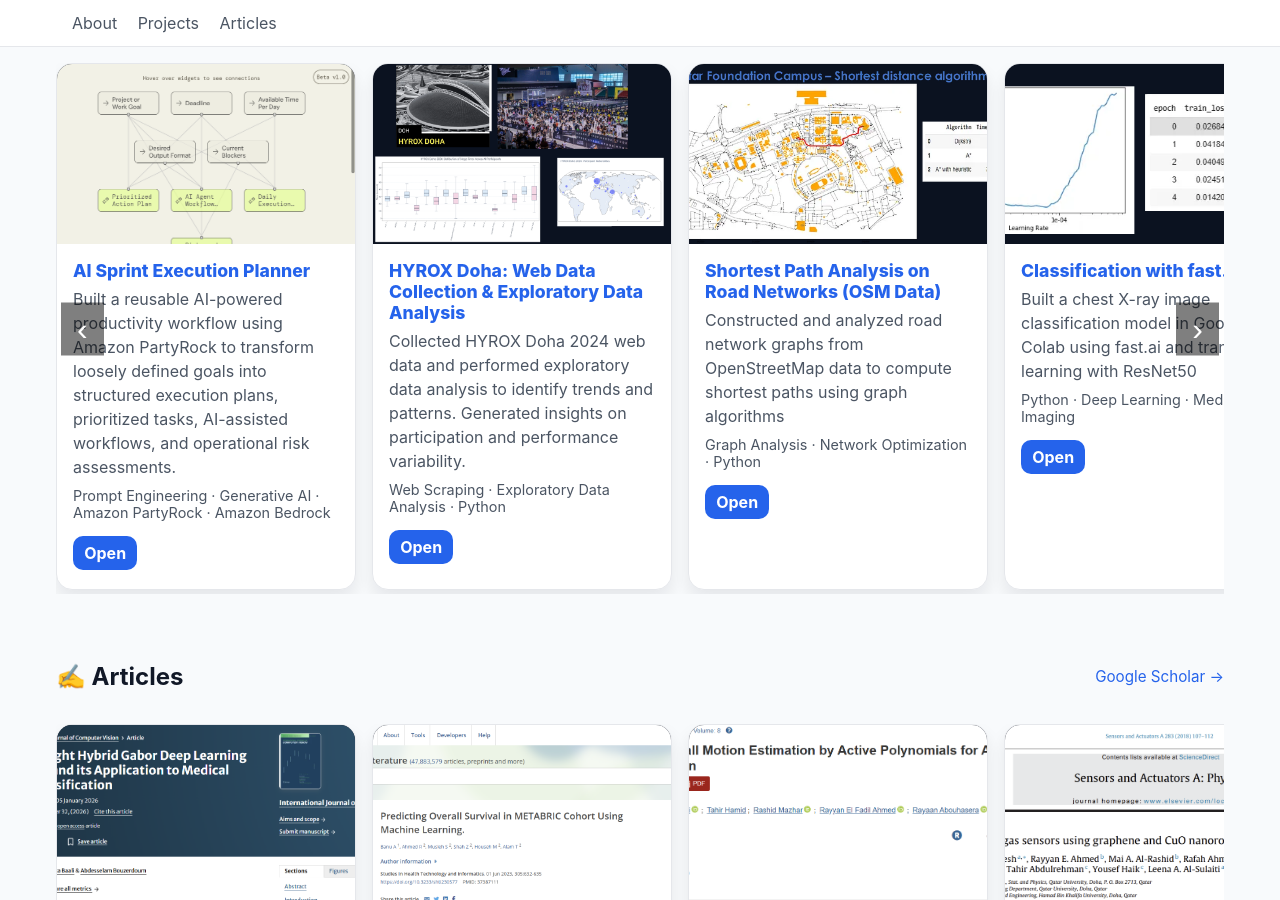
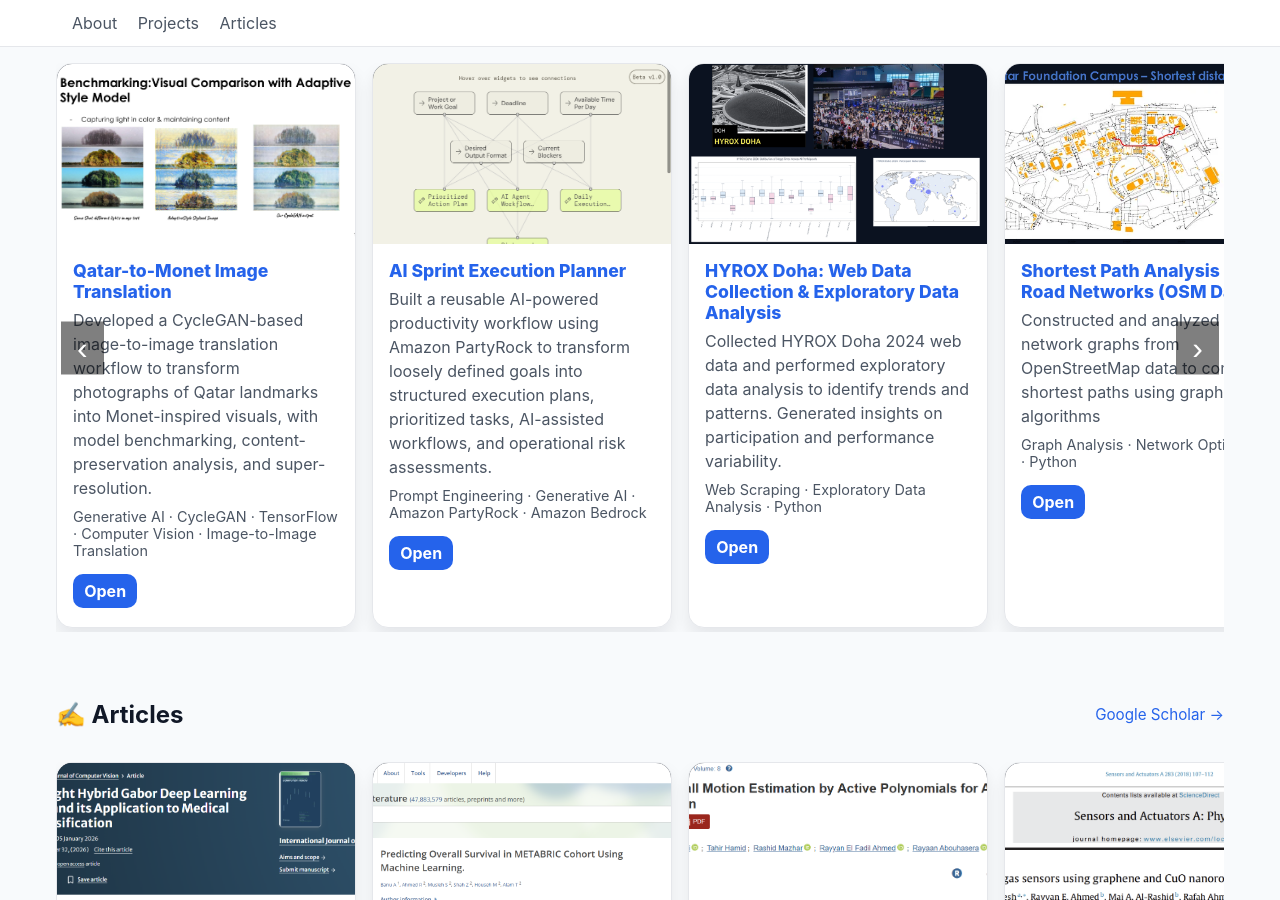
Before and after one commit to rayyanAhmed105/RayyanAhmed.github.io, a Jekyll site: the page built from index.md, in a window 1280 px wide and 900 px high, scrolled down 482 px. Built offline with Jekyll 4.4.1, drawn with Linux system fonts in a browser that asks for light colours.

Commit message:
Update projects.yml

```diff
--- a/_data/projects.yml
+++ b/_data/projects.yml
@@ -1,3 +1,10 @@
+- title: "Qatar-to-Monet Image Translation"
+  link: "https://github.com/rayyanAhmed105/Projects/tree/main/qatar-to-monet-cyclegan"
+  description: "Developed a CycleGAN-based image-to-image translation workflow to transform photographs of Qatar landmarks into Monet-inspired visuals, with model benchmarking, content-preservation analysis, and super-resolution."
+  stack: "Generative AI · CycleGAN · TensorFlow · Computer Vision · Image-to-Image Translation"
+  image: "/assets/images/AI_Multimedia_Final_Project_ppt_page-0014.jpg"
+  preview_gif: "/assets/images/AI_Multimedia_Final_Project_ppt_page-0014.jpg"
+
 - title: "AI Sprint Execution Planner"
   link: "https://partyrock.aws/u/Rayyan105/7VBkKa-Gu/AI-Sprint-Execution-Planner"
   description: "Built a reusable AI-powered productivity workflow using Amazon PartyRock to transform loosely defined goals into structured execution plans, prioritized tasks, AI-assisted workflows, and operational risk assessments."
```
